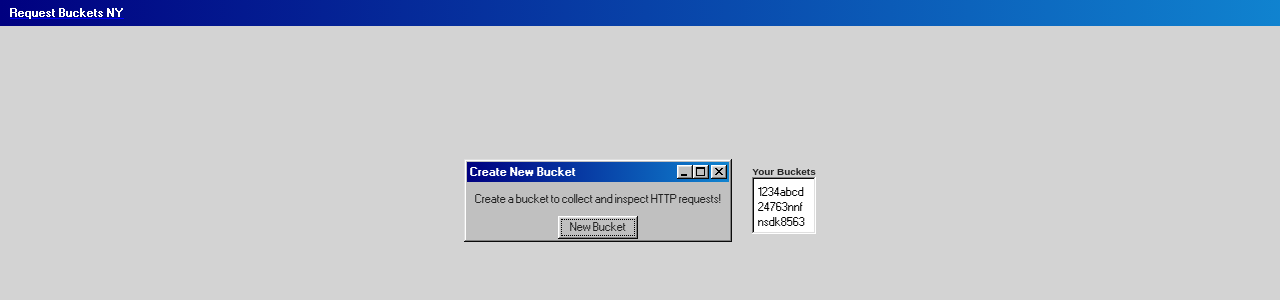
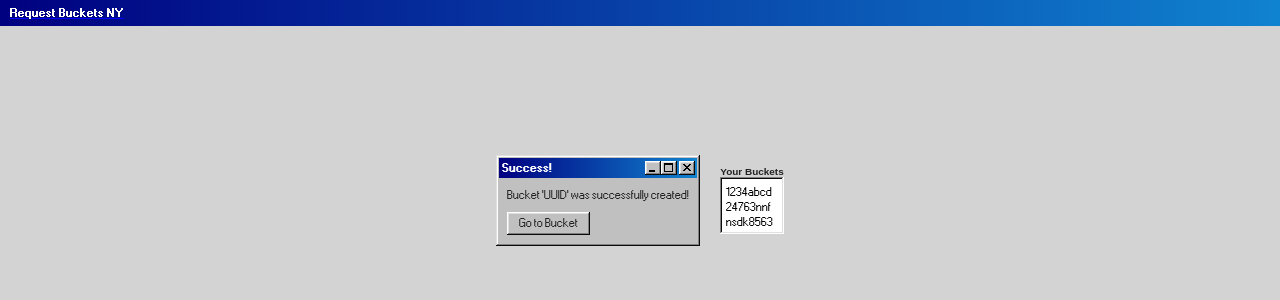
Before and after one commit to SrdjanCoric/capstone-bin, a React (Vite) app in the folder frontend/: page / in a window 1280 px wide. Both pictures are taken after a click on the button "New Bucket". Shown: the top 300 px of the page. Built offline with nearby package versions, Linux system fonts and the light colour scheme.

Commit message:
add popup component and handler for bucket creation

```diff
--- a/frontend/src/components/CreateBucket.tsx
+++ b/frontend/src/components/CreateBucket.tsx
@@ -1,19 +1,19 @@
-const CreateBucket = () => {
+interface CreateBucketProps {
+  togglePopup: () => void;
+}
+
+const CreateBucket = ({ togglePopup }: CreateBucketProps) => {
   return (
     <div className="window">
       <div className="title-bar">
         <div className="title-bar-text">Create New Bucket</div>
-        <div className="title-bar-controls">
-          <button aria-label="Minimize"></button>
-          <button aria-label="Maximize"></button>
-          <button aria-label="Close"></button>
-        </div>
+        <div className="title-bar-controls"></div>
       </div>
       <div className="window-body">
         <p>Create a bucket to collect and inspect HTTP requests!</p>
       </div>
       <div className="bucket-button">
-        <button>New Bucket</button>
+        <button onClick={togglePopup}>New Bucket</button>
       </div>
     </div>
   );
--- a/frontend/src/components/HomePage.tsx
+++ b/frontend/src/components/HomePage.tsx
@@ -1,17 +1,22 @@
-// import { useState } from "react";
+import { useState } from "react";
 import CreateBucket from "./CreateBucket";
 import Sidebar from "./Sidebar";
+import Popup from "./Popup";
 
 const HomePage = () => {
-  // const [modalVisible, setModalVisible] = useState(false);
+  const [popupVisible, setPopupVisible] = useState(false);
 
-  // const toggleModal = () => {
-  //   setModalVisible(!modalVisible);
-  // };
+  const togglePopup = () => {
+    setPopupVisible(!popupVisible);
+  };
 
   return (
     <div className="homepage">
-      <CreateBucket />
+      {popupVisible ? (
+        <Popup togglePopup={togglePopup} />
+      ) : (
+        <CreateBucket togglePopup={togglePopup} />
+      )}
       <Sidebar />
     </div>
   );
--- /dev/null
+++ b/frontend/src/components/Popup.tsx
@@ -0,0 +1,24 @@
+interface PopupProps {
+  togglePopup: () => void;
+}
+
+const Popup = ({ togglePopup }: PopupProps) => {
+  return (
+    <div className="window">
+      <div className="title-bar">
+        <div className="title-bar-text">Success!</div>
+        <div className="title-bar-controls">
+          <button aria-label="Minimize"></button>
+          <button aria-label="Maximize"></button>
+          <button aria-label="Close" onClick={togglePopup}></button>
+        </div>
+      </div>
+      <div className="window-body">
+        <p>Bucket 'UUID' was successfully created!</p>
+        <button>Go to Bucket</button>
+      </div>
+    </div>
+  );
+};
+
+export default Popup;
```
